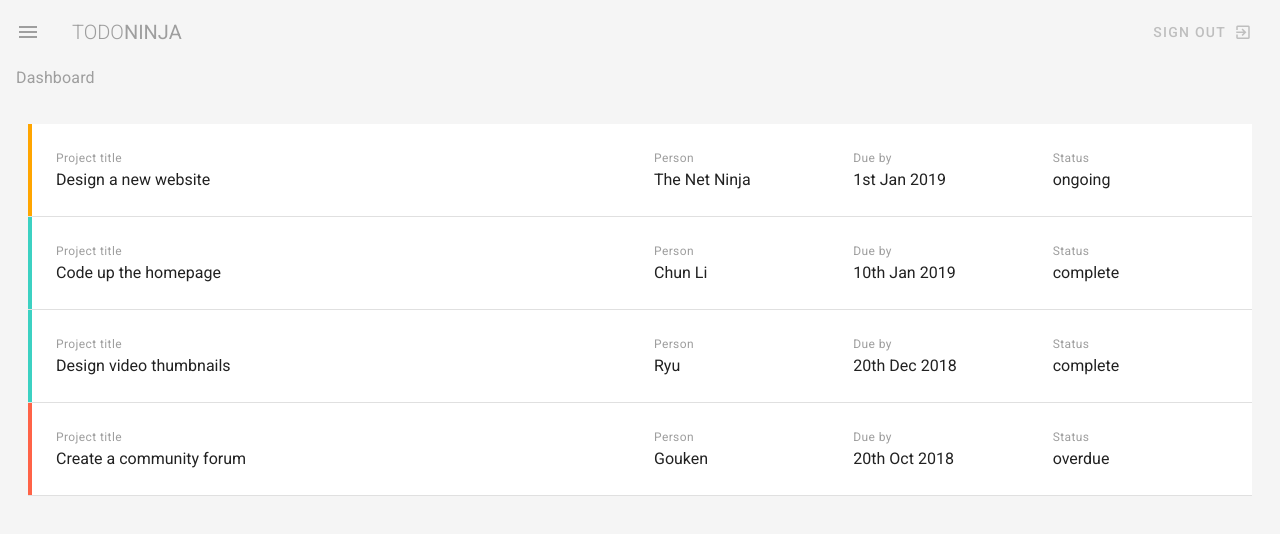
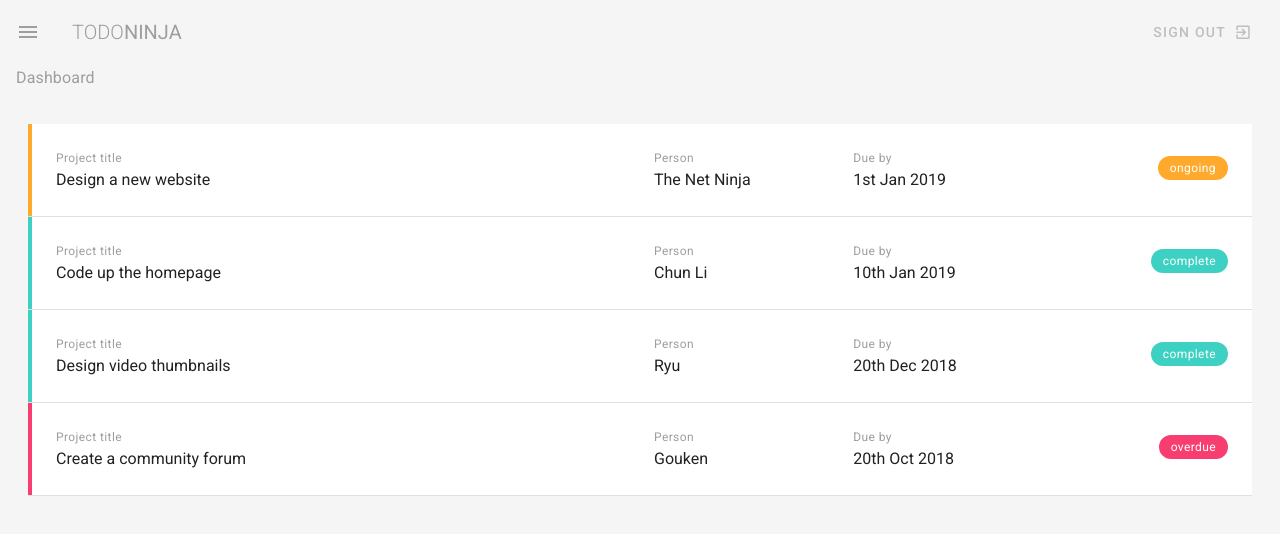
Before and after one commit to KlaytonJr/todo-ninja-vuetify, a Vue app: page / in a window 1280 px wide. Shown: the top 534 px of the page. Built offline with nearby package versions, Linux system fonts and the light colour scheme.

Commit message:
Informations: 	- Chips

```diff
--- a/src/views/Dashboard.vue
+++ b/src/views/Dashboard.vue
@@ -19,8 +19,9 @@
             <div>{{project.due}}</div>
           </v-col>
           <v-col xs="2">
-            <div class="caption grey--text">Status</div>
-            <div>{{project.status}}</div>
+            <div class="text-right">
+              <v-chip small :class="`${project.status} white--text caption my-2`">{{project.status}}</v-chip>
+            </div>
           </v-col>
         </v-row>
         <v-row cols="12">
@@ -55,10 +56,20 @@
   border-left: 4px solid #3cd1c2;
 }
 .project.ongoing {
-  border-left: 4px solid orange;
+  border-left: 4px solid #ffaa2c;
 }
 .project.overdue {
-  border-left: 4px solid tomato;
+  border-left: 4px solid #f83e70;
+}
+
+.v-chip.complete {
+  background: #3cd1c2 !important;
+}
+.v-chip.ongoing {
+  background: #ffaa2c !important;
+}
+.v-chip.overdue {
+  background: #f83e70 !important;
 }
 
 </style>
```
